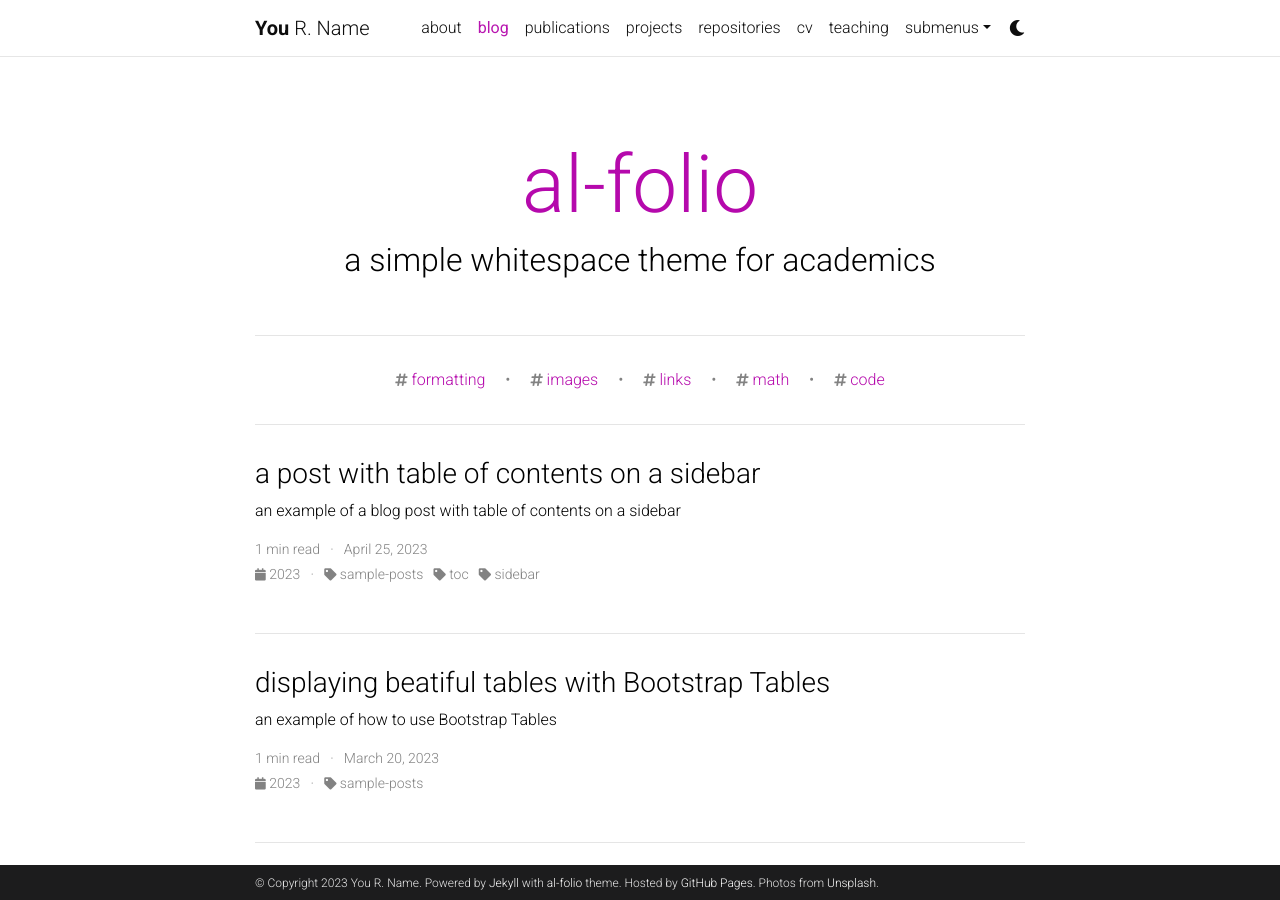
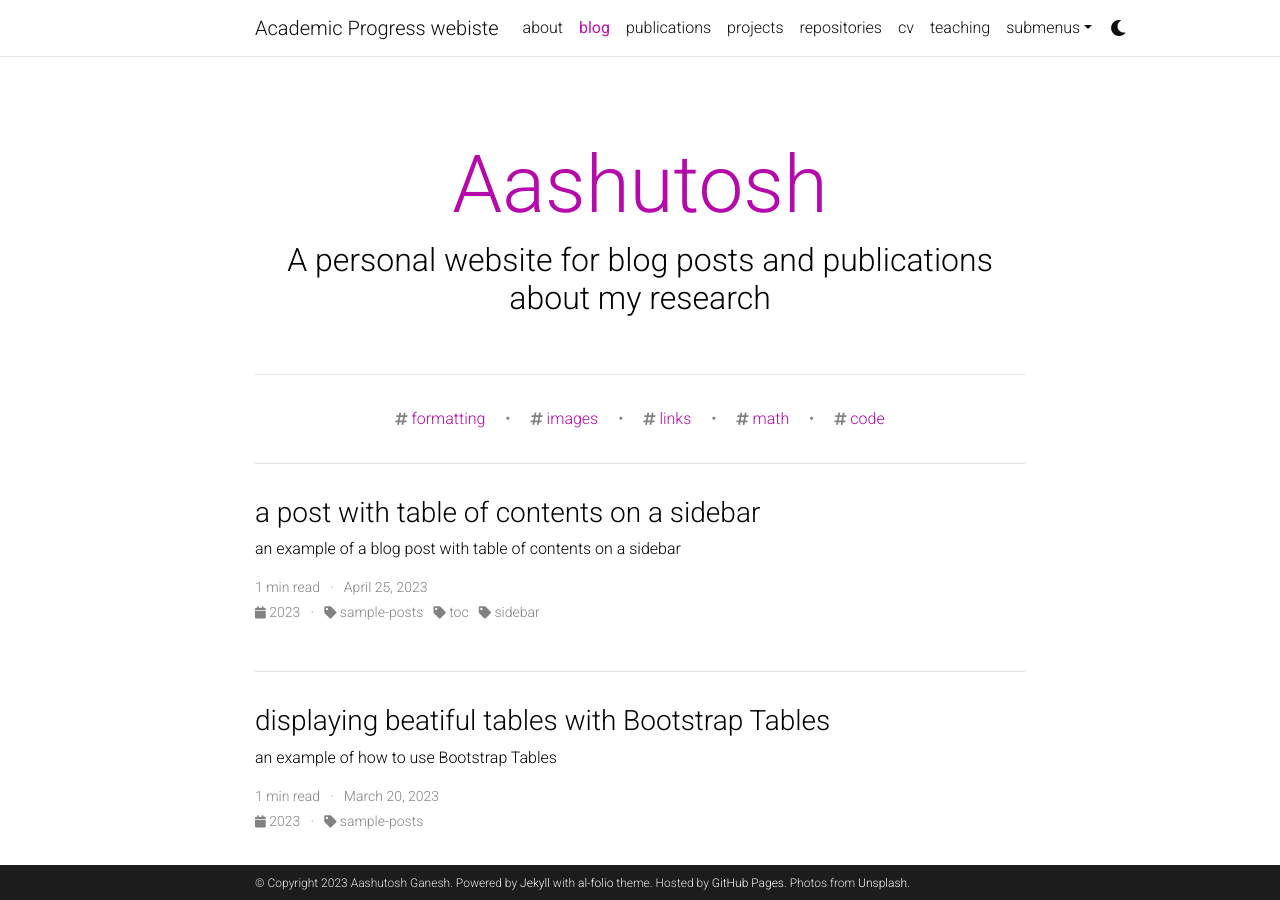
Before and after one commit to aerigon/aashutoshG.github-io, a Jekyll site: the page built from blog/index.html, in a window 1280 px wide and 900 px high. Built offline with Jekyll 4.4.1, drawn with Linux system fonts in a browser that asks for light colours; the list of posts is cut into pages by our own code; comment, search, counter and statistics services are not loaded; a style sheet for code colours, icons or effects is not loaded.

Commit message:
First commit to website

```diff
--- a/_config.yml
+++ b/_config.yml
@@ -2,18 +2,20 @@
 # Site settings
 # -----------------------------------------------------------------------------
 
-title: blank # the website title (if blank, full name will be used instead)
-first_name: You
-middle_name: R.
-last_name: Name
+title: Academic Progress webiste # the website title (if blank, full name will be used instead)
+first_name: Aashutosh
+middle_name:
+last_name: Ganesh
 email: you@example.com
 description: > # the ">" symbol means to ignore newlines until "footer_text:"
-  A simple, whitespace theme for academics. Based on [*folio](https://github.com/bogoli/-folio) design.
+  A PhD candidate in the Trustworthy AI in Media lab, collaborating with Maastrichty University, RTL and University of Amsterdam.
+  My primary focus will be on the application of Computer Vision and Deep learning on videos, focusing on understanding scenes and video summarizations.
+  I'm also interesting in exploring the explainability of such methods and its incorporation to make for trustworthy algorithms.
 footer_text: >
   Powered by <a href="https://jekyllrb.com/" target="_blank">Jekyll</a> with <a href="https://github.com/alshedivat/al-folio">al-folio</a> theme.
   Hosted by <a href="https://pages.github.com/" target="_blank">GitHub Pages</a>.
   Photos from <a href="https://unsplash.com" target="_blank">Unsplash</a>.
-keywords: jekyll, jekyll-theme, academic-website, portfolio-website  # add your own keywords or leave empty
+keywords: Deep learning, Computer Vision, Media  # add your own keywords or leave empty
 
 lang: en # the language of your site (for example: en, fr, cn, ru, etc.)
 icon: ⚛️  # the emoji used as the favicon (alternatively, provide image name in /assets/img/)
@@ -122,9 +124,9 @@ bing_site_verification:  # out your bing-site-verification ID (Bing Webmaster)
 # Blog
 # -----------------------------------------------------------------------------
 
-blog_name: al-folio # blog_name will be displayed in your blog page
+blog_name: Aashutosh # blog_name will be displayed in your blog page
 blog_nav_title: blog # your blog must have a title for it to be displayed in the nav bar
-blog_description: a simple whitespace theme for academics
+blog_description: A personal website for blog posts and publications about my research
 permalink: /blog/:year/:title/
 
 # Pagination
```
